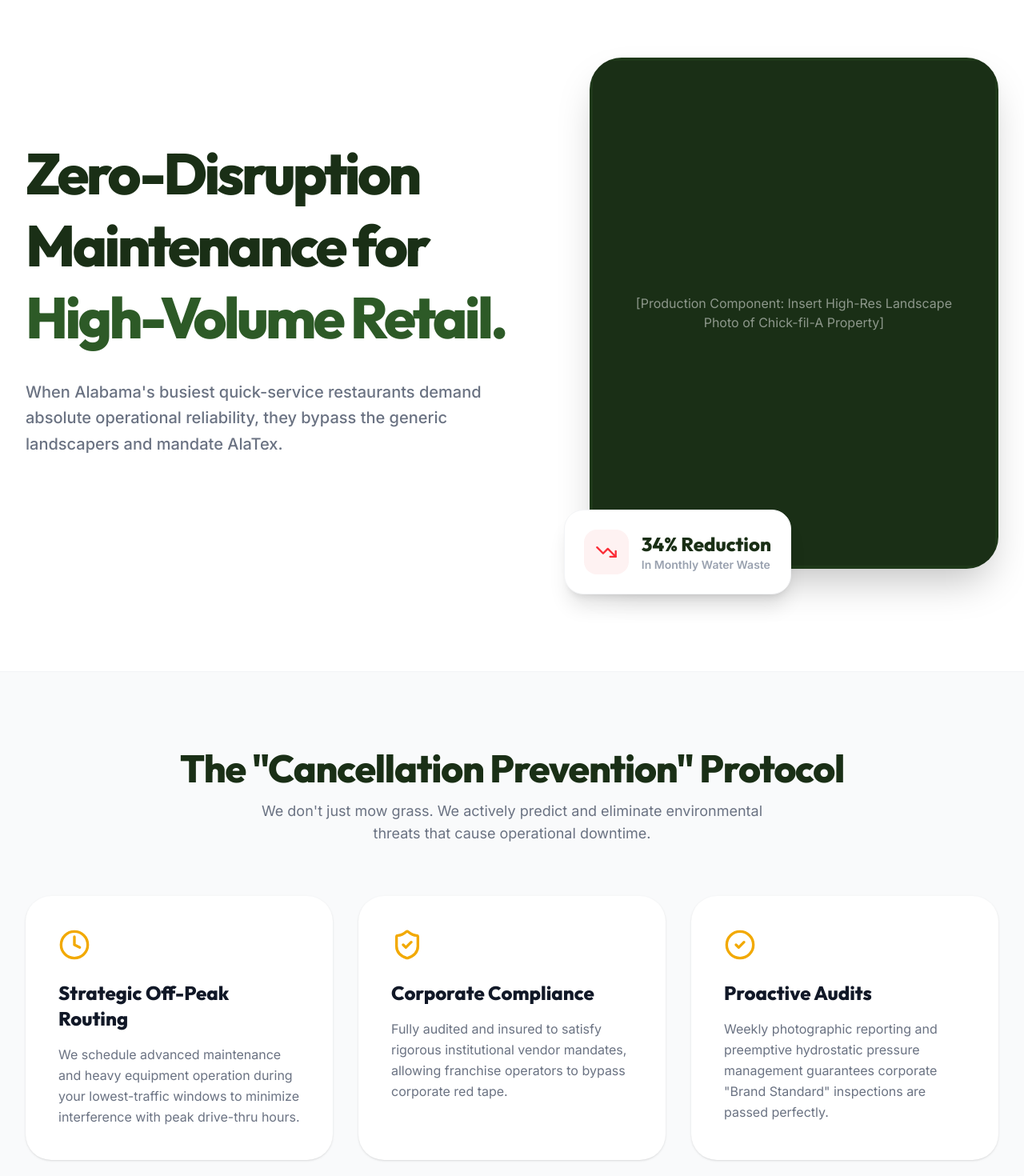
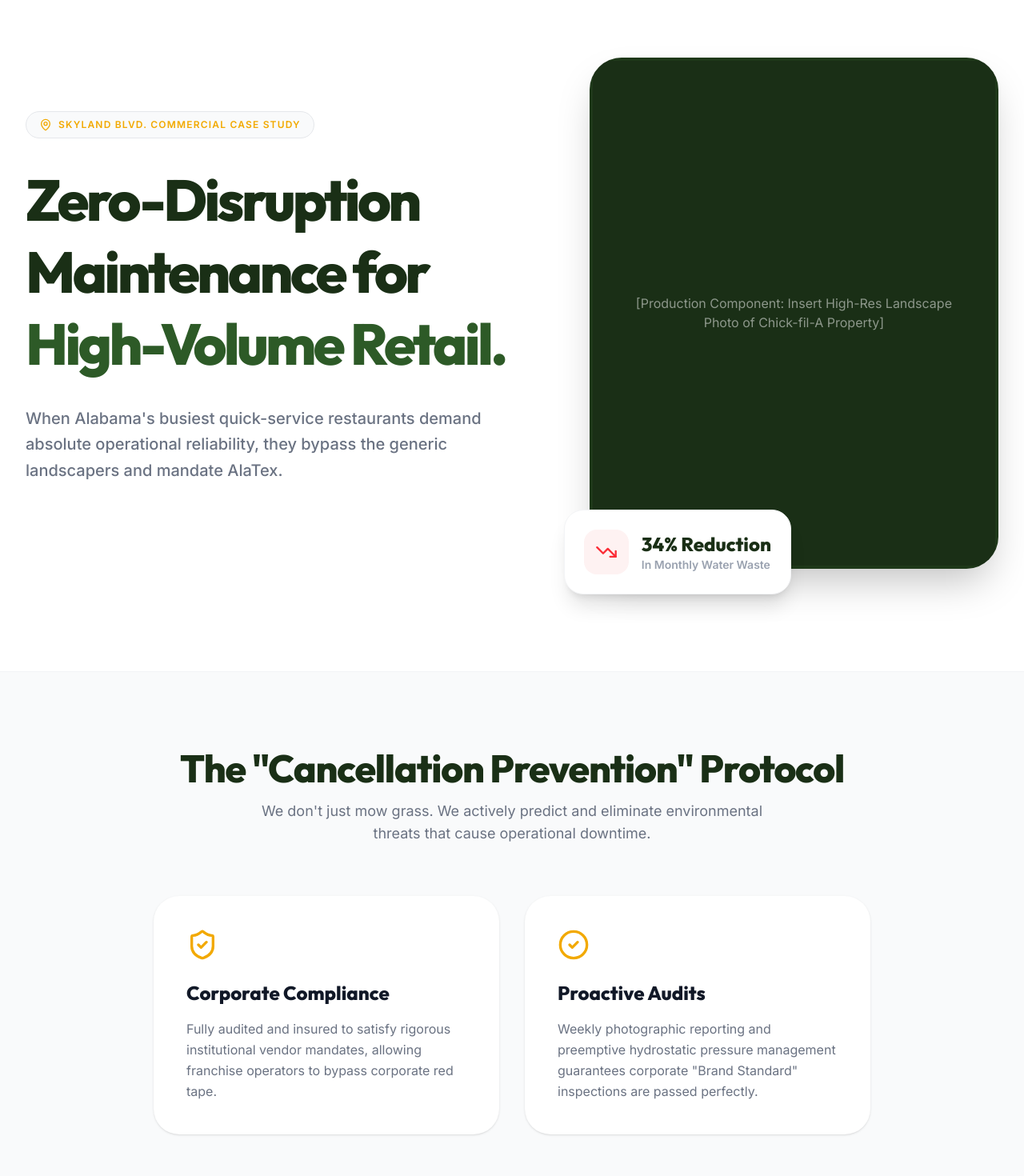
Before and after one commit to Founditmarketing/alatex, a React (Vite) app: page /case-studies/chick-fil-a in a window 1280 px wide. Shown: the part 120-1590 px from the top of the page at 80% size. Built offline with nearby package versions, Linux system fonts and the light colour scheme.

Commit message:
Revert header and remove first metric card

```diff
--- a/src/pages/ChickFilACaseStudy.tsx
+++ b/src/pages/ChickFilACaseStudy.tsx
@@ -11,15 +11,18 @@ export default function ChickFilACaseStudy() {
             {/* Hero Section */}
             <section className="relative pt-32 pb-24 md:pt-48 md:pb-32 px-4 sm:px-6 lg:px-8 max-w-7xl mx-auto flex flex-col md:flex-row items-center gap-12 lg:gap-20">
                 <motion.div
-                    className="w-full md:w-[55%] flex flex-col justify-center"
+                    className="w-full md:w-[55%] flex flex-col items-start"
                     initial={{ opacity: 0, y: 30 }}
                     animate={{ opacity: 1, y: 0 }}
                     transition={{ duration: 0.8, ease: [0.16, 1, 0.3, 1] }}
                 >
-                    <h1 className="text-5xl md:text-6xl lg:text-7xl font-display font-extrabold text-brand-dark mb-8 tracking-tighter leading-tight md:text-center lg:text-left">
+                    <div className="inline-flex items-center gap-2 px-4 py-2 rounded-full border border-gray-200 bg-gray-50 text-brand-accent font-semibold text-xs uppercase tracking-widest mb-8">
+                        <MapPin className="w-4 h-4 text-brand-accent" /> Skyland Blvd. Commercial Case Study
+                    </div>
+                    <h1 className="text-5xl md:text-6xl lg:text-7xl font-display font-extrabold text-brand-dark mb-8 tracking-tighter leading-tight">
                         Zero-Disruption Maintenance for <span className="text-brand-green">High-Volume Retail.</span>
                     </h1>
-                    <p className="text-xl text-gray-500 mb-10 max-w-xl font-medium leading-relaxed md:text-center lg:text-left md:mx-auto lg:mx-0">
+                    <p className="text-xl text-gray-500 mb-10 max-w-xl font-medium leading-relaxed">
                         When Alabama's busiest quick-service restaurants demand absolute operational reliability, they bypass the generic landscapers and mandate AlaTex.
                     </p>
                 </motion.div>
@@ -58,15 +61,7 @@ export default function ChickFilACaseStudy() {
                         <p className="mt-4 text-lg text-gray-500 max-w-2xl mx-auto">We don't just mow grass. We actively predict and eliminate environmental threats that cause operational downtime.</p>
                     </div>
 
-                    <div className="grid md:grid-cols-3 gap-8">
-                        <motion.div
-                            initial={{ opacity: 0, y: 20 }} whileInView={{ opacity: 1, y: 0 }} viewport={{ once: true }} transition={{ duration: 0.5 }}
-                            className="bg-white p-10 rounded-[2rem] shadow-sm hover:shadow-xl transition-all duration-300 border border-transparent hover:border-brand-green/20"
-                        >
-                            <Clock className="w-10 h-10 text-brand-accent mb-6" />
-                            <h3 className="text-2xl font-bold mb-4">Strategic Off-Peak Routing</h3>
-                            <p className="text-gray-500 leading-relaxed">We schedule advanced maintenance and heavy equipment operation during your lowest-traffic windows to minimize interference with peak drive-thru hours.</p>
-                        </motion.div>
+                    <div className="grid md:grid-cols-2 gap-8 max-w-4xl mx-auto">
                         <motion.div
                             initial={{ opacity: 0, y: 20 }} whileInView={{ opacity: 1, y: 0 }} viewport={{ once: true }} transition={{ duration: 0.5, delay: 0.1 }}
                             className="bg-white p-10 rounded-[2rem] shadow-sm hover:shadow-xl transition-all duration-300 border border-transparent hover:border-brand-green/20"
```
